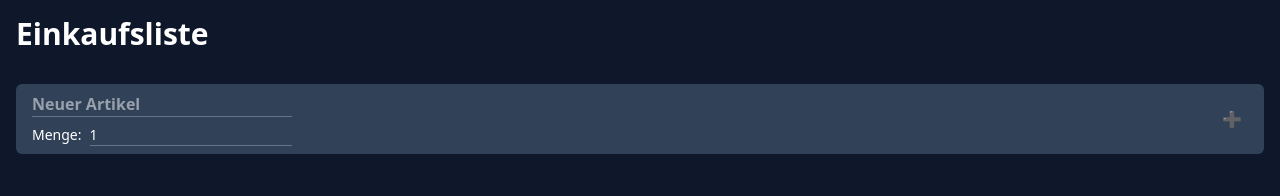
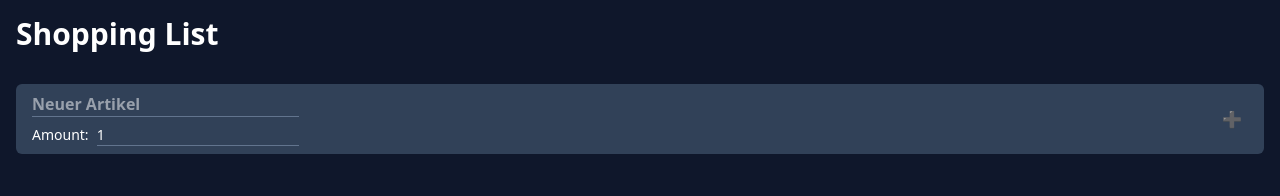
Before and after one commit to riedadr/shopping-list, a React (Vite) app: page / in a window 1280 px wide. Shown: the top 196 px of the page. Built offline with nearby package versions, Linux system fonts and the light colour scheme.

Commit message:
full english

```diff
--- a/src/App.tsx
+++ b/src/App.tsx
@@ -5,7 +5,7 @@ import ItemsProvider from "./items-provider";
 function App() {
 	return (
 		<main className="w-screen h-svh bg-slate-900 text-white p-4 space-y-8">
-			<h1 className="font-bold text-3xl">Einkaufsliste</h1>
+			<h1 className="font-bold text-3xl">Shopping List</h1>
 			<ItemsProvider>
 				<Form />
 				<List />
--- a/src/components/Form.tsx
+++ b/src/components/Form.tsx
@@ -45,7 +45,7 @@ const Form = () => {
 						ref={titleRef}
 					/>
 					<div className="text-sm flex gap-2">
-						<p>Menge:</p>
+						<p>Amount:</p>
 
 						<input
 							className="border-b border-slate-500"
--- a/src/components/Item.tsx
+++ b/src/components/Item.tsx
@@ -23,7 +23,7 @@ const Item: React.FC<{ data: ItemType }> = ({ data }) => {
 				<div className="leading-none">
 					<h3 className="font-bold">{data.title}</h3>
 					<p className="text-sm">
-						Menge: <code>{data.amount}</code>
+						Amount: <code>{data.amount}</code>
 					</p>
 				</div>
 			</div>
```
